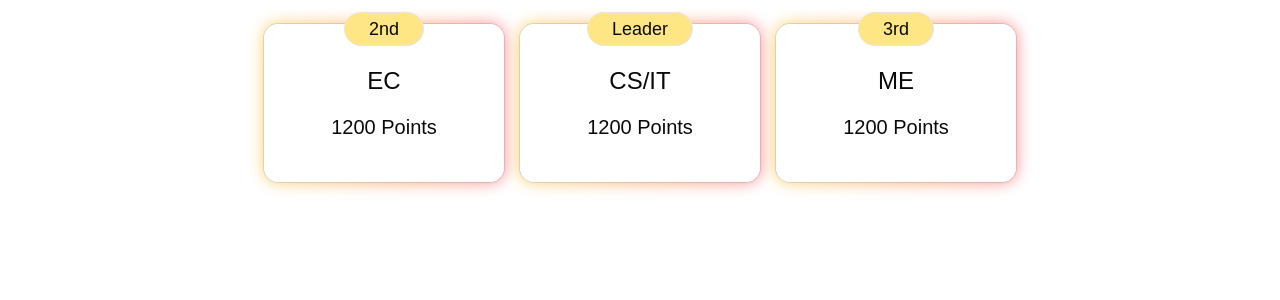
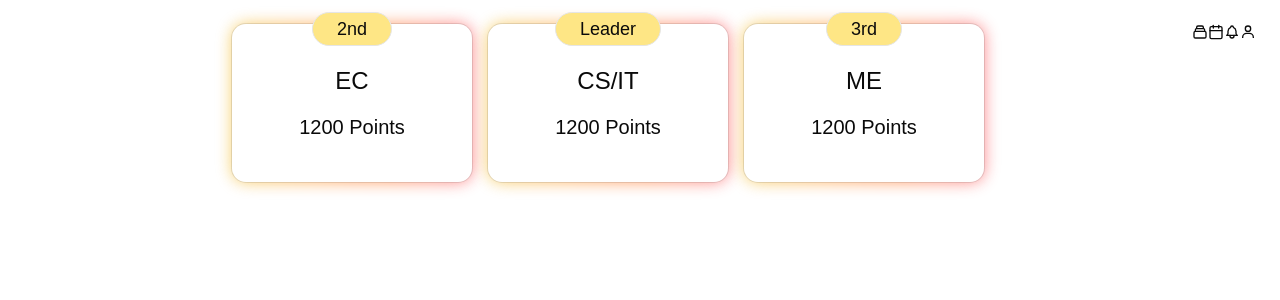
Before and after one commit to ajayda24/techfest-leaderboard, a React (Vite) app: page / in a window 1280 px wide. Shown: the top 300 px of the page. Built offline with nearby package versions, Linux system fonts and the light colour scheme.

Commit message:
Added Navbar

```diff
--- a/src/App.jsx
+++ b/src/App.jsx
@@ -1,9 +1,11 @@
 import Hero from "./components/Hero";
+import NavBar from "./components/Navbar/NavBar";
 
 function App() {
   return (
     <main className="flex p-6">
       <Hero />
+      <NavBar />
     </main>
   );
 }
```
